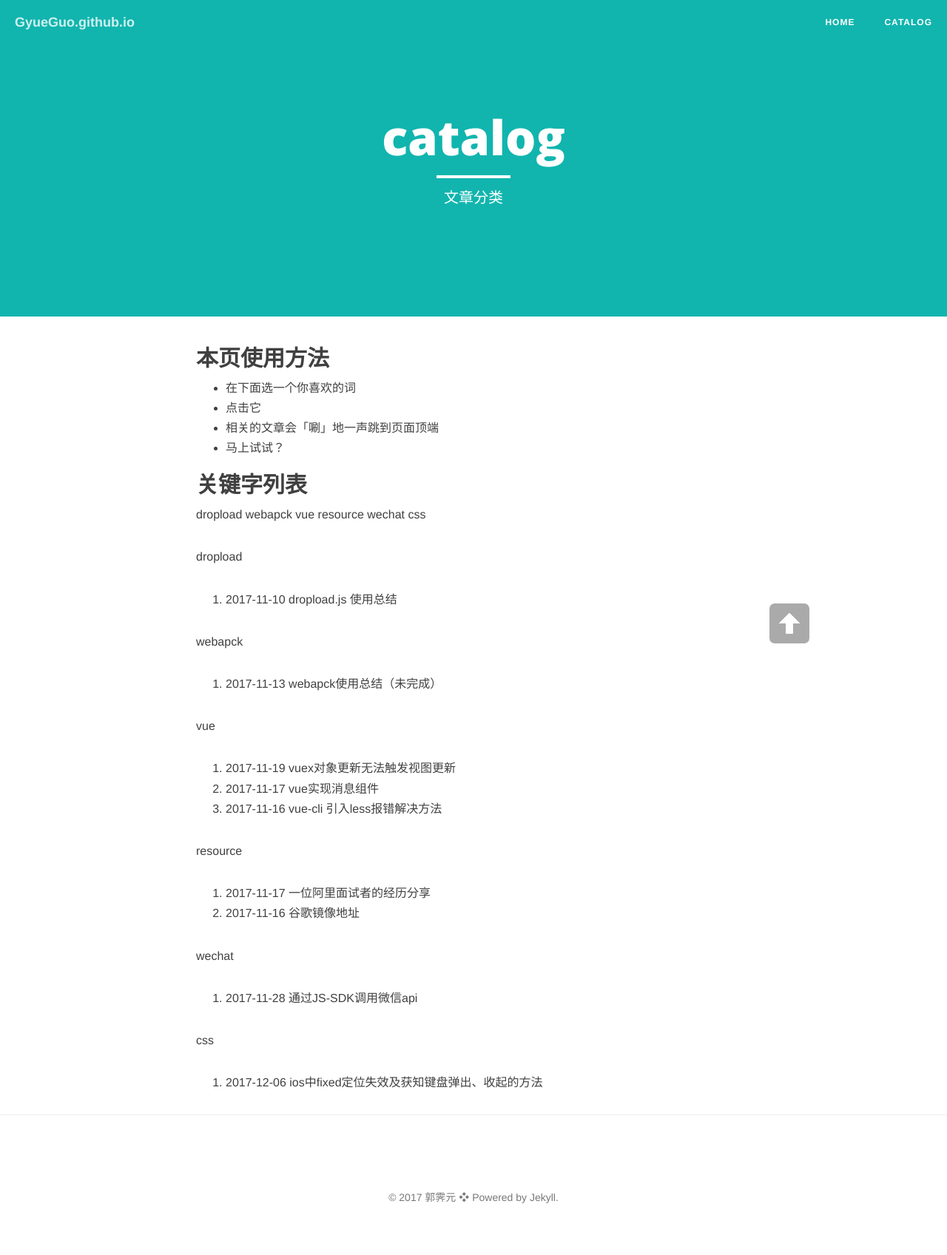
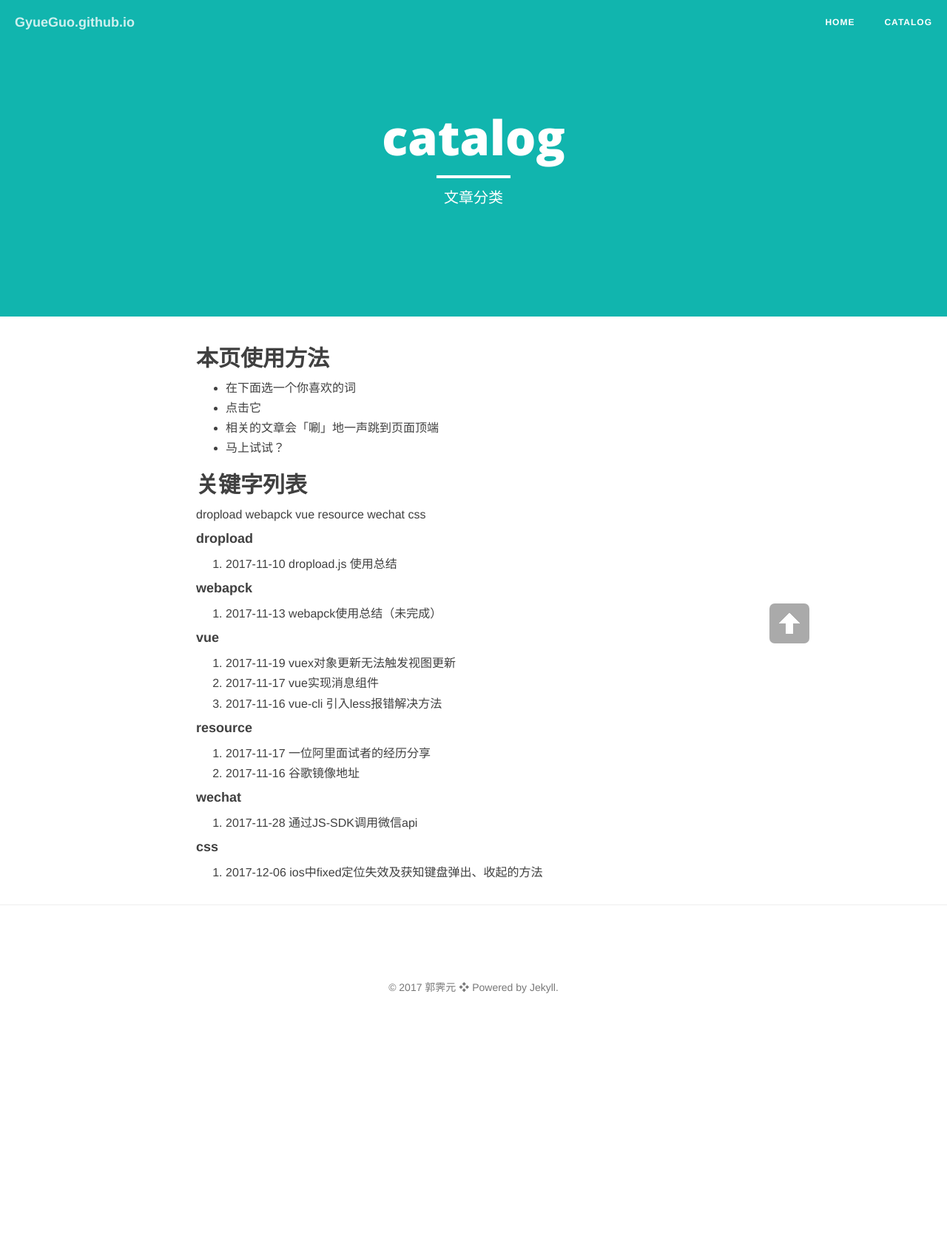
Before and after one commit to liuzesi/GyueGuo.github.io, a Jekyll site: the page built from tags.md, in a window 1280 px wide. Shown: the whole page at 74% size. Built offline with Jekyll 4.4.1, drawn with Linux system fonts in a browser that asks for light colours; nearby versions of some CDN libraries; library files that are not in the unit come from our copies; after the commit the page ends 1413 px from its top, so only the background shows below that.

Commit message:
catagory

```diff
--- a/tags.md
+++ b/tags.md
@@ -23,7 +23,7 @@
 
 
 {% for tag in site.tags %}
-<p class="listing-seperator" id="{{ tag[0] }}">{{ tag[0] }}</p>
+<h4 class="listing-seperator" id="{{ tag[0] }}">{{ tag[0] }}</h4>
 <ol class="listing">
 {% for post in tag[1] %}
   <li class="listing-item">
```
